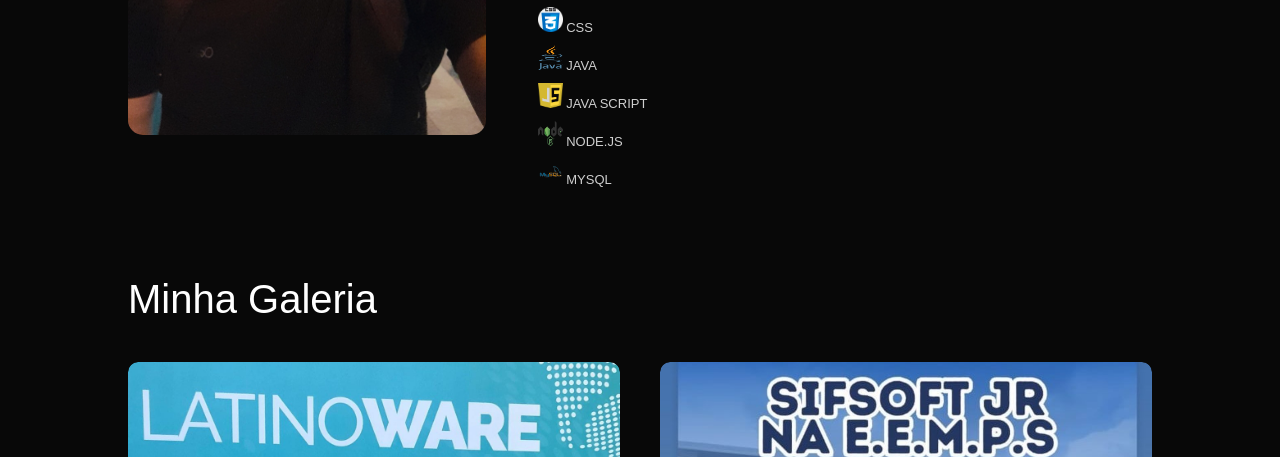
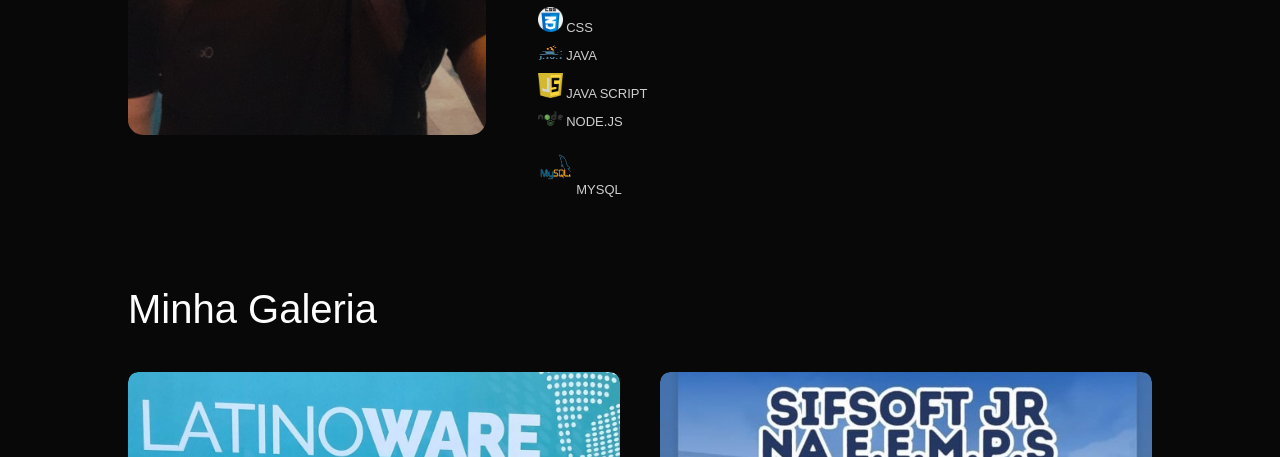
Before and after one commit to Luis-f3lps/potfolio, a plain HTML site: page index.html in a window 1280 px wide. Shown: the part 643-1100 px from the top of the page. Drawn offline with Linux system fonts and the light colour scheme.

Commit message:
Update index.html

```diff
--- a/index.html
+++ b/index.html
@@ -54,10 +54,10 @@
                         <li><img src="images/c1.png" alt="Descrição da imagem" width="25" height="25"> C</li>
                         <li><img src="images/h1.png" alt="Descrição da imagem" width="25" height="25"> HTML</li>
                         <li><img src="images/css1.png" alt="Descrição da imagem" width="25" height="25"> CSS</li>
-                        <li><img src="images/j2.png" alt="Descrição da imagem" width="25" height="25"> JAVA</li>
+                        <li><img src="images/j2.png" alt="Descrição da imagem" width="25" height="15"> JAVA</li>
                         <li><img src="images/j1.png" alt="Descrição da imagem" width="25" height="25"> JAVA SCRIPT</li>
-                        <li><img src="images/node.png" alt="Descrição da imagem" width="25" height="25"> NODE.JS</li>
-                        <li><img src="images/msql.png" alt="Descrição da imagem" width="25" height="25"> MYSQL</li>
+                        <li><img src="images/node.png" alt="Descrição da imagem" width="25" height="15"> NODE.JS</li>
+                        <li><img src="images/msql.png" alt="Descrição da imagem" width="35" height="55"> MYSQL</li>
                     </ul>
                 </div>
                 <div class="tab-contents" id="Experience">
```
